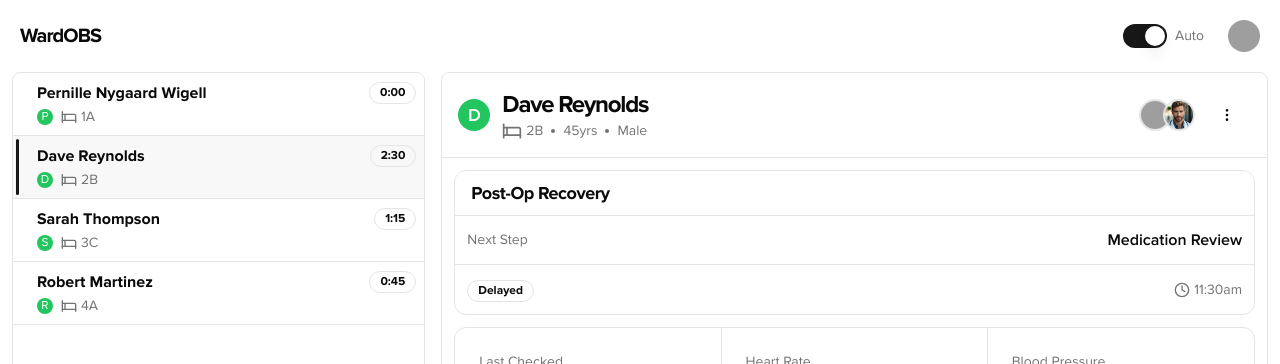
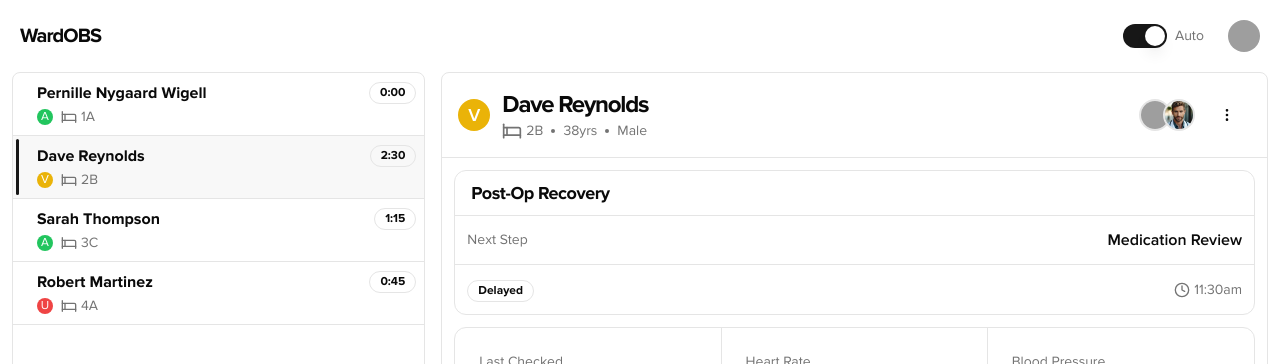
Before and after one commit to daveyreno/WARDOBS, a Next.js app: page /liveboard in a window 1280 px wide. Shown: the top 364 px of the page. Built offline with nearby package versions, Linux system fonts and the light colour scheme; grey boxes are pictures that could not be loaded.

Commit message:
Introduced AVPU & UI Fixes

```diff
--- a/app/layout.tsx
+++ b/app/layout.tsx
@@ -1,5 +1,6 @@
 import { ThemeProvider } from "@/components/theme-provider";
 import { TooltipProvider } from "@/components/ui/tooltip";
+import { Analytics } from "@vercel/analytics/react";
 import type { Metadata } from "next";
 import localFont from "next/font/local";
 import "./globals.css";
@@ -44,7 +45,10 @@ export default function RootLayout({
           enableSystem
           disableTransitionOnChange
         >
-          <TooltipProvider>{children}</TooltipProvider>
+          <TooltipProvider>
+            {children}
+            <Analytics />
+          </TooltipProvider>
         </ThemeProvider>
       </body>
     </html>
--- a/app/liveboard/components/PatientRow.tsx
+++ b/app/liveboard/components/PatientRow.tsx
@@ -10,6 +10,13 @@ interface PatientRowProps {
   progress: number;
   onClick: () => void;
 }
+
+const alertnessColors: Record<Alertness, string> = {
+  Awake: "bg-green-500",
+  Verbal: "bg-yellow-500",
+  Pain: "bg-orange-500",
+  Unresponsive: "bg-red-500",
+};
 
 export default function PatientRow({
   patient,
@@ -65,8 +72,12 @@ export default function PatientRow({
           <Badge variant={"outline"}>{patient.lastChecked}</Badge>
         </div>
         <div className="flex text-sm gap-2 items-center mt-0.5">
-          <div className="rounded-full text-xs w-4 h-4 flex items-center justify-center bg-green-500 text-white">
-            {patient.name[0]}
+          <div
+            className={`rounded-full text-xs w-4 h-4 flex items-center justify-center ${
+              alertnessColors[patient.alertness]
+            } text-white`}
+          >
+            {patient.alertness[0]}
           </div>
           <div className="flex gap-1 items-center text-muted-foreground">
             <Bed className="w-4 h-4" />
--- a/app/liveboard/components/detail/Intro.tsx
+++ b/app/liveboard/components/detail/Intro.tsx
@@ -13,12 +13,36 @@ interface IntroProps {
 }
 
 export default function Intro({ patient }: IntroProps) {
+  // Add color mapping for alertness levels
+  const alertnessColors = {
+    Awake: "bg-green-500",
+    Verbal: "bg-yellow-500",
+    Pain: "bg-orange-500",
+    Unresponsive: "bg-red-500",
+  };
+
+  // Get first letter of alertness for compact display
+  const alertnessInitial = patient.alertness[0];
+
   return (
     <div className="border-b flex justify-between items-center p-4">
       <div className="flex items-center gap-2 md:gap-3">
-        <div className="w-7 h-7 md:w-8 md:h-8 text-white font-medium text-base md:text-lg flex bg-green-500 rounded-full items-center justify-center">
-          {patient.name[0]}
-        </div>
+        <Tooltip>
+          <TooltipTrigger>
+            <div
+              className={`w-7 h-7 md:w-8 md:h-8 text-white font-medium text-base md:text-lg flex ${
+                alertnessColors[patient.alertness]
+              } rounded-full items-center justify-center`}
+            >
+              {alertnessInitial}
+            </div>
+          </TooltipTrigger>
+          <TooltipContent>
+            <p>
+              <strong>AVPU:</strong> {patient.alertness}
+            </p>
+          </TooltipContent>
+        </Tooltip>
         <div className="flex flex-col">
           <h1 className="text-lg md:text-2xl font-bold tracking-tighter">
             {patient.name}
--- a/app/liveboard/data/mockData.ts
+++ b/app/liveboard/data/mockData.ts
@@ -1,4 +1,5 @@
 export type ObservationType = "realtime" | "manual";
+export type Alertness = "Awake" | "Verbal" | "Pain" | "Unresponsive";
 
 export interface Patient {
   id: string;
@@ -7,6 +8,7 @@ export interface Patient {
   age: number;
   gender: "Male" | "Female";
   status: "Normal" | "Warning" | "Critical";
+  alertness: Alertness;
   lastChecked: string;
   observationType: ObservationType;
   staff: {
@@ -52,6 +54,7 @@ export const mockPatients: Patient[] = [
     age: 58,
     gender: "Female",
     status: "Normal",
+    alertness: "Awake",
     lastChecked: "0:00",
     observationType: "realtime",
     staff: {
@@ -92,9 +95,10 @@ export const mockPatients: Patient[] = [
     id: "2",
     name: "Dave Reynolds",
     bed: "2B",
-    age: 45,
+    age: 38,
     gender: "Male",
     status: "Warning",
+    alertness: "Verbal",
     lastChecked: "2:30",
     observationType: "manual",
     staff: {
@@ -138,6 +142,7 @@ export const mockPatients: Patient[] = [
     age: 62,
     gender: "Female",
     status: "Normal",
+    alertness: "Awake",
     lastChecked: "1:15",
     observationType: "realtime",
     staff: {
@@ -181,6 +186,7 @@ export const mockPatients: Patient[] = [
     age: 51,
     gender: "Male",
     status: "Critical",
+    alertness: "Unresponsive",
     lastChecked: "0:45",
     observationType: "realtime",
     staff: {
--- a/app/observations/page.tsx
+++ b/app/observations/page.tsx
@@ -1,11 +1,3 @@
 export default function ObservationsPage() {
-  return (
-    <div className="h-screen flex flex-col">
-      <div className="">Header</div>
-      <div>
-        <div className="">Left</div>
-        <div className="">Right</div>
-      </div>
-    </div>
-  );
+  return <div className="h-screen flex flex-col">Coming Soon</div>;
 }
--- a/package.json
+++ b/package.json
@@ -15,6 +15,7 @@
     "@radix-ui/react-slot": "^1.1.1",
     "@radix-ui/react-switch": "^1.1.2",
     "@radix-ui/react-tooltip": "^1.1.6",
+    "@vercel/analytics": "^1.4.1",
     "class-variance-authority": "^0.7.1",
     "clsx": "^2.1.1",
     "framer-motion": "^11.17.0",
```
Also changed, not shown: 1 other file (tests, documents, lock files or other folders).
